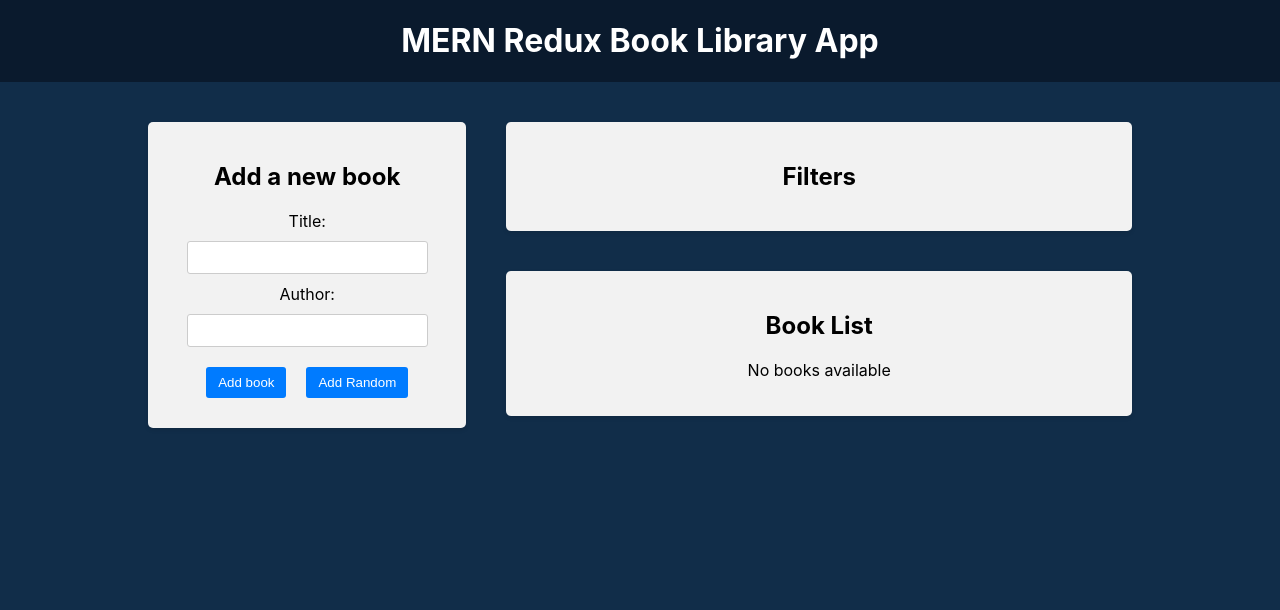
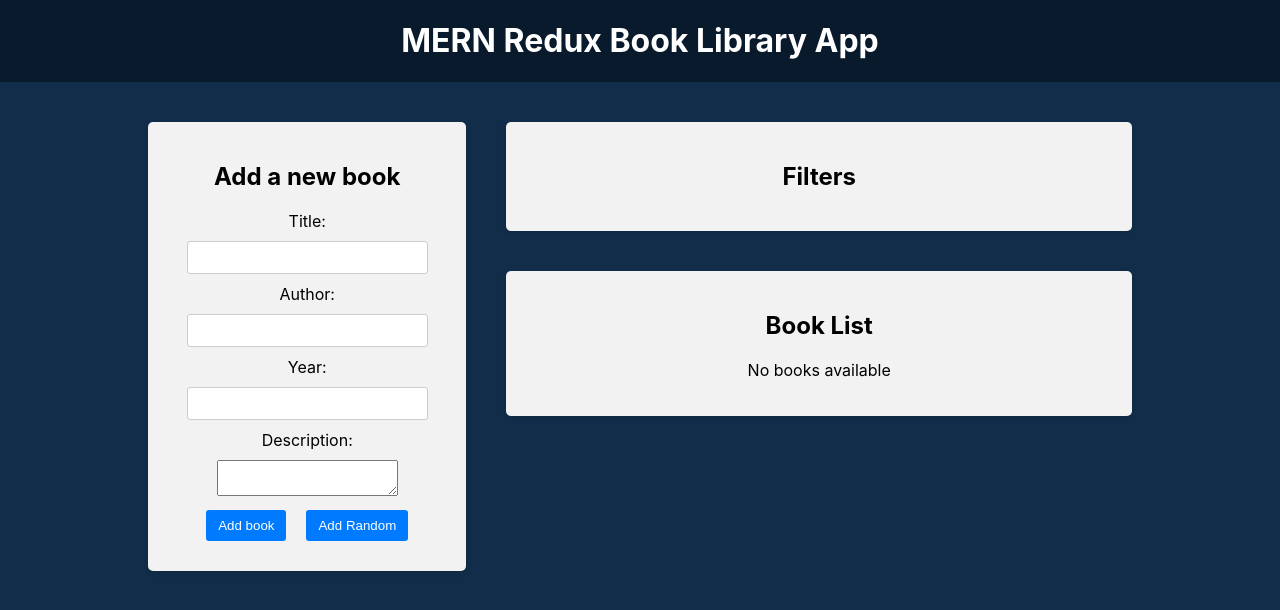
Before and after one commit to SergiyKonrad/MERN-book-library-app, a React (Create React App) app in the folder front/: page / in a window 1280 px wide. Shown: the top 610 px of the page. Built offline with nearby package versions, Linux system fonts and the light colour scheme.

Commit message:
Added year and description fields to BookForm and BookList components. Updated form inputs and display logic for books.

```diff
--- a/front/src/components/BookForm/BookForm.js
+++ b/front/src/components/BookForm/BookForm.js
@@ -8,6 +8,9 @@
 const BookForm = () => {
   const [title, setTitle] = useState('')
   const [author, setAuthor] = useState('')
+
+  const [year, setYear] = useState('') // Added year state
+  const [description, setDescription] = useState('')
   const dispatch = useDispatch()
 
   const handleAddRandomBook = () => {
@@ -29,6 +32,8 @@
       const book = {
         title,
         author,
+        year,
+        description,
         id: uuidv4(),
       }
       // console.log(title, author)
@@ -36,6 +41,8 @@
       dispatch(addBook(book))
       setTitle('')
       setAuthor('')
+      setYear('')
+      setDescription('')
     }
   }
 
@@ -61,6 +68,24 @@
             onChange={(e) => setAuthor(e.target.value)}
           />
         </div>
+
+        <div>
+          <label htmlFor="year">Year:</label>
+          <input
+            type="number"
+            id="year"
+            value={year}
+            onChange={(e) => setYear(e.target.value)}
+          />
+        </div>
+        <div>
+          <label htmlFor="description">Description:</label>
+          <textarea
+            id="description"
+            value={description}
+            onChange={(e) => setDescription(e.target.value)}></textarea>
+        </div>
+
         <button type="submit">Add book</button>
         <button type="button" onClick={handleAddRandomBook}>
           Add Random
--- a/front/src/components/BookList/BookList.js
+++ b/front/src/components/BookList/BookList.js
@@ -20,8 +20,11 @@
           {books.map((book, i) => (
             <li key={book.id}>
               <div className="book-info">
-                {++i}. {book.title} by <strong>{book.author}</strong>
+                {++i}. {book.title} by <strong>{book.author}</strong> (
+                {book.year})<p>{book.description}</p>{' '}
+                {/* Add description here */}
               </div>
+
               <div className="book-actions">
                 <button onClick={() => handleDeleteBook(book.id)}>
                   Delete
```
